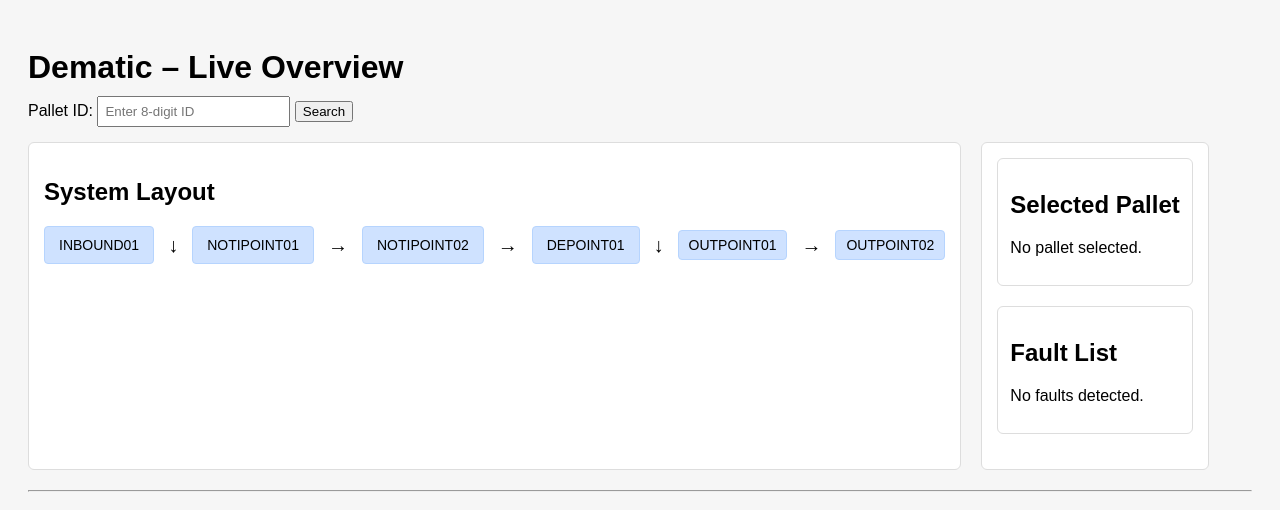
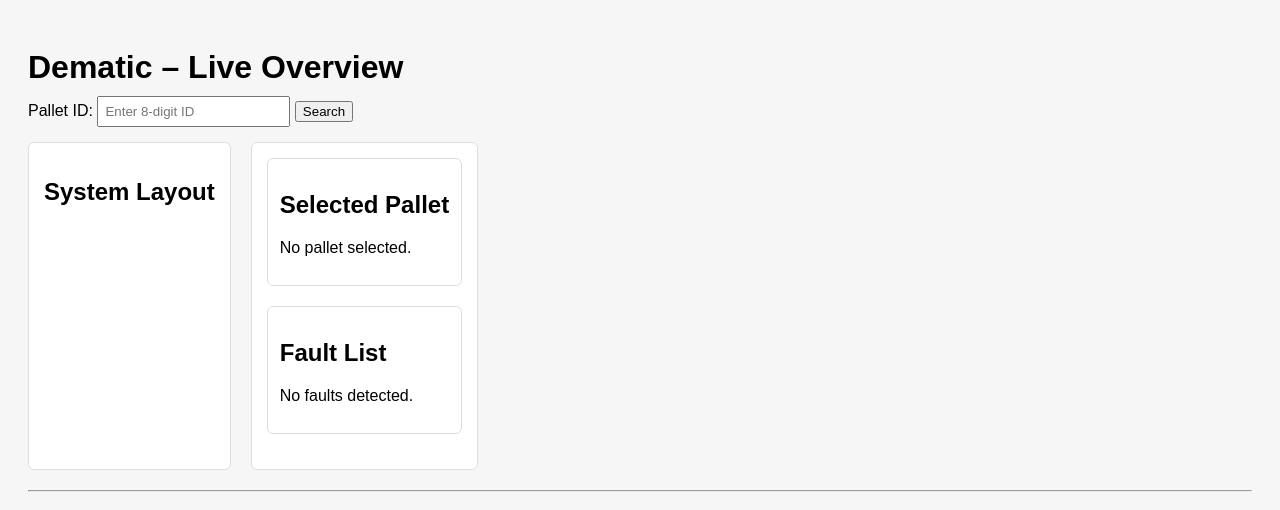
Before and after one commit to Zeesh212/Dematic-HackCamp, a Flask app: page / in a window 1280 px wide. Shown: the top 510 px of the page. Run offline with Flask 3, Linux system fonts and the light colour scheme.

Commit message:
Update index.html

```diff
--- a/Dematic_dashboard/templates/index.html
+++ b/Dematic_dashboard/templates/index.html
@@ -10,41 +10,21 @@
 
 <h1>Dematic – Live Overview</h1>
 
-<!-- SEARCH BAR -->
 <form method="get" class="search-area">
     <label>Pallet ID:</label>
     <input type="text" name="pallet_id" placeholder="Enter 8-digit ID" value="{{ searched_id }}">
     <button type="submit">Search</button>
 </form>
 
-<!-- MAIN LAYOUT WRAPPER -->
 <div class="layout">
 
-    <!-- LEFT SECTION: DIAGRAM -->
     <div class="diagram-box">
         <h2>System Layout</h2>
 
-        <div class="diagram">
-            <div class="node">INBOUND01</div>
-            <div class="arrow">↓</div>
-            <div class="node">NOTIPOINT01</div>
-            <div class="arrow">→</div>
-            <div class="node">NOTIPOINT02</div>
-            <div class="arrow">→</div>
-            <div class="node">DEPOINT01</div>
-
-            <div class="arrow down">↓</div>
-            <div class="node small">OUTPOINT01</div>
-
-            <div class="arrow right">→</div>
-            <div class="node small">OUTPOINT02</div>
-        </div>
     </div>
 
-    <!-- RIGHT SECTION: PALLET DETAILS + FAULT LIST -->
     <div class="side-info">
 
-        <!-- SELECTED PALLET -->
         <div class="panel">
             <h2>Selected Pallet</h2>
 
@@ -58,7 +38,6 @@
             {% endif %}
         </div>
 
-        <!-- FAULT LIST -->
         <div class="panel">
             <h2>Fault List</h2>
             <p>No faults detected.</p>
@@ -69,7 +48,6 @@
 
 <hr>
 
-<!-- ARRIVAL TABLE -->
 <h2>Latest ARRIVAL Messages</h2>
 <table>
     <tr><th>Event</th><th>From</th><th>To</th><th>Pallet</th></tr>
@@ -78,7 +56,6 @@
     {% endfor %}
 </table>
 
-<!-- SETDEST TABLE -->
 <h2>Latest SETDEST Messages</h2>
 <table>
     <tr><th>Event</th><th>From</th><th>To</th><th>Pallet</th></tr>
@@ -87,7 +64,6 @@
     {% endfor %}
 </table>
 
-<!-- EXIT TABLE -->
 <h2>Latest EXIT Messages</h2>
 <table>
     <tr><th>Event</th><th>From</th><th>To</th><th>Pallet</th></tr>
@@ -96,7 +72,6 @@
     {% endfor %}
 </table>
 
-<!-- AUTO REFRESH -->
 <script>
     setInterval(() => window.location.reload(), 10000);
 </script>
```
